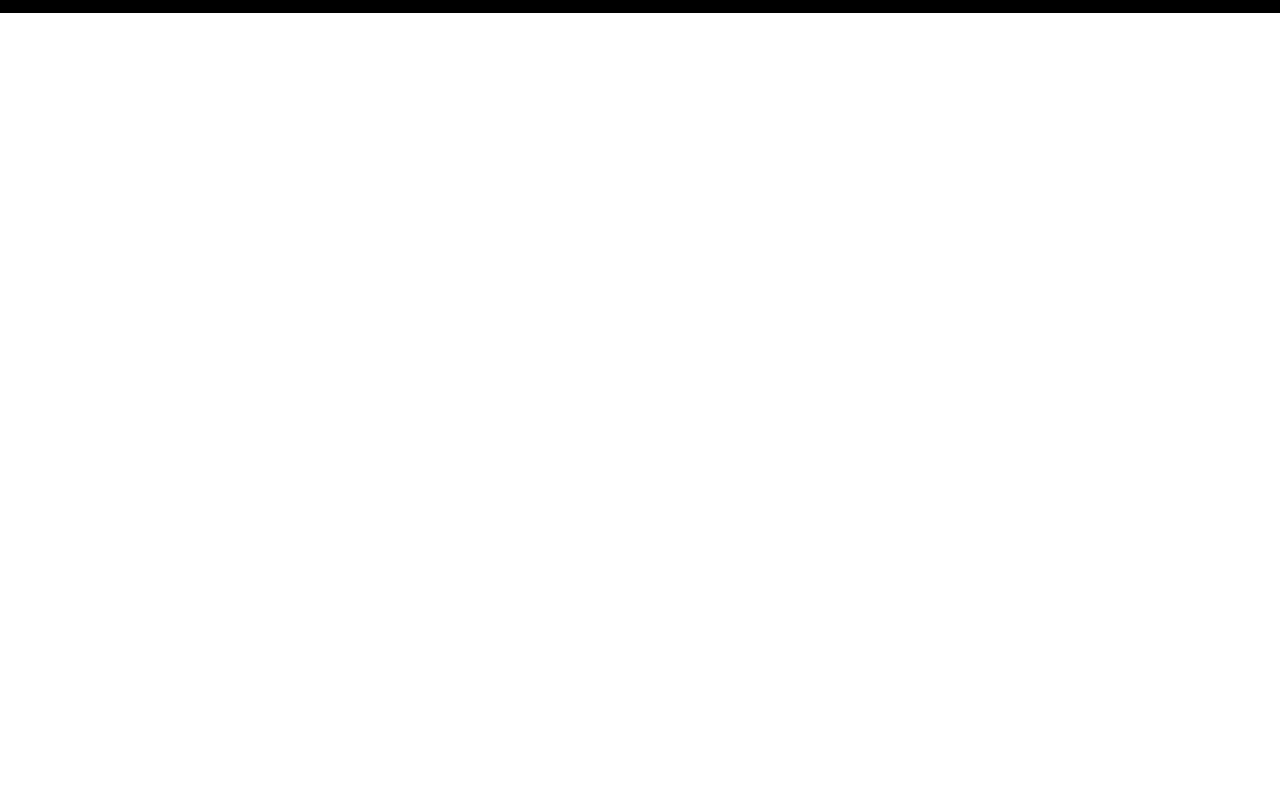
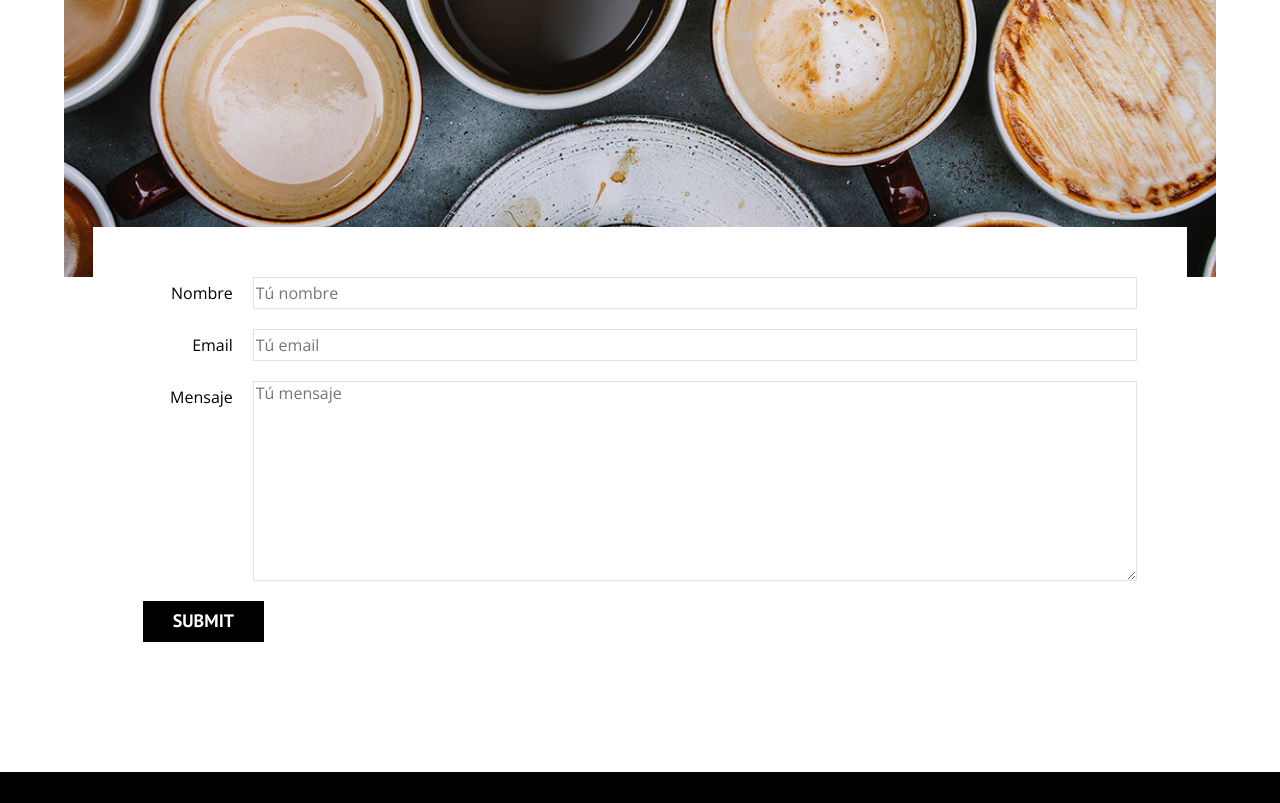
Before and after one commit to toledolautaro/blogDeCafe, a plain HTML site: page contacto.html in a window 1280 px wide. Shown: the part 825-1628 px from the top of the page. Before the commit the page ends 838 px from the top, so only its background shows below. Drawn offline with nearby package versions, Linux system fonts and the light colour scheme.

Commit message:
Proyecto finalizado

```diff
--- a/contacto.html
+++ b/contacto.html
@@ -38,9 +38,28 @@
     <main class="contenedor">
         <h3 class="centrar-texto">Contacto</h3>
 
-        <div class="contacto-bg">
+        <div class="contacto-bg"></div>
 
-        </div>
+        <form class="formulario">
+            <div class="campo">
+                <label class="campo__label" for="nombre">Nombre</label>
+                <input class="campo__field" type="text" placeholder="Tú nombre" id="nombre">
+            </div>
+
+            <div class="campo">
+                <label class="campo__label" for="email">Email</label>
+                <input class="campo__field" type="email" placeholder="Tú email" id="email">
+            </div>
+
+            <div class="campo">
+                <label class="campo__label" for="mensaje">Mensaje</label>
+                <textarea class="campo__field campo__field--textarea" placeholder="Tú mensaje" id="mensaje"></textarea>
+            </div>
+
+            <div class="campo">
+                <input class="boton boton--primario" type="submit" placeholder="Enviar">
+            </div>
+        </form>
     </main>
 
 
--- a/css/index.css
+++ b/css/index.css
@@ -62,6 +62,13 @@ img{
 }
 
 /*Header code*/
+.webp .header{
+    background-image: url(../img/banner.webp);
+}
+
+.no-webp .header{
+    background-image: url(../img/banner.jpg);
+}
 .header{
     background-image: url(../img/banner.jpg);
     height: 60rem;
@@ -139,6 +146,10 @@ img{
     text-transform: uppercase;
     font-weight: 700;
     margin-bottom: 2rem;
+    border: none;
+}
+.boton:hover{
+    cursor: pointer;
 }
 
 @media(min-width: 768px) {
@@ -248,4 +259,34 @@ img{
 /*Contacto*/
 .contacto-bg{
     background-image: url(../img/contacto.jpg);
+    height: 40rem;
+    background-size: cover;
+    background-repeat: no-repeat;
 }
+
+.formulario{
+    background-color: var(--blanco);
+    width: 95%;
+    margin: -5rem auto 0 auto;
+    padding: 5rem;
+}
+
+.campo{
+    display: flex;
+    margin-bottom: 2rem;
+    gap: 2rem;
+}
+
+.campo__label{
+    flex: 0 0 9rem;
+    text-align: right;
+}
+
+.campo__field{
+    flex: 1;
+    border: 1px solid var(--gris);
+}
+
+.campo__field--textarea{
+    height: 20rem;
+}
--- /dev/null
+++ b/js/modernizr.js
@@ -0,0 +1,3 @@
+/*! modernizr 3.6.0 (Custom Build) | MIT *
+ * https://modernizr.com/download/?-setclasses !*/
+ !function(n,e,s){function o(n,e){return typeof n===e}function a(){var n,e,s,a,i,l,r;for(var c in f)if(f.hasOwnProperty(c)){if(n=[],e=f[c],e.name&&(n.push(e.name.toLowerCase()),e.options&&e.options.aliases&&e.options.aliases.length))for(s=0;s<e.options.aliases.length;s++)n.push(e.options.aliases[s].toLowerCase());for(a=o(e.fn,"function")?e.fn():e.fn,i=0;i<n.length;i++)l=n[i],r=l.split("."),1===r.length?Modernizr[r[0]]=a:(!Modernizr[r[0]]||Modernizr[r[0]]instanceof Boolean||(Modernizr[r[0]]=new Boolean(Modernizr[r[0]])),Modernizr[r[0]][r[1]]=a),t.push((a?"":"no-")+r.join("-"))}}function i(n){var e=r.className,s=Modernizr._config.classPrefix||"";if(c&&(e=e.baseVal),Modernizr._config.enableJSClass){var o=new RegExp("(^|\\s)"+s+"no-js(\\s|$)");e=e.replace(o,"$1"+s+"js$2")}Modernizr._config.enableClasses&&(e+=" "+s+n.join(" "+s),c?r.className.baseVal=e:r.className=e)}var t=[],f=[],l={_version:"3.6.0",_config:{classPrefix:"",enableClasses:!0,enableJSClass:!0,usePrefixes:!0},_q:[],on:function(n,e){var s=this;setTimeout(function(){e(s[n])},0)},addTest:function(n,e,s){f.push({name:n,fn:e,options:s})},addAsyncTest:function(n){f.push({name:null,fn:n})}},Modernizr=function(){};Modernizr.prototype=l,Modernizr=new Modernizr;var r=e.documentElement,c="svg"===r.nodeName.toLowerCase();a(),i(t),delete l.addTest,delete l.addAsyncTest;for(var u=0;u<Modernizr._q.length;u++)Modernizr._q[u]();n.Modernizr=Modernizr}(window,document);
```
Also changed, not shown: index.html (+21 -3 lines).
